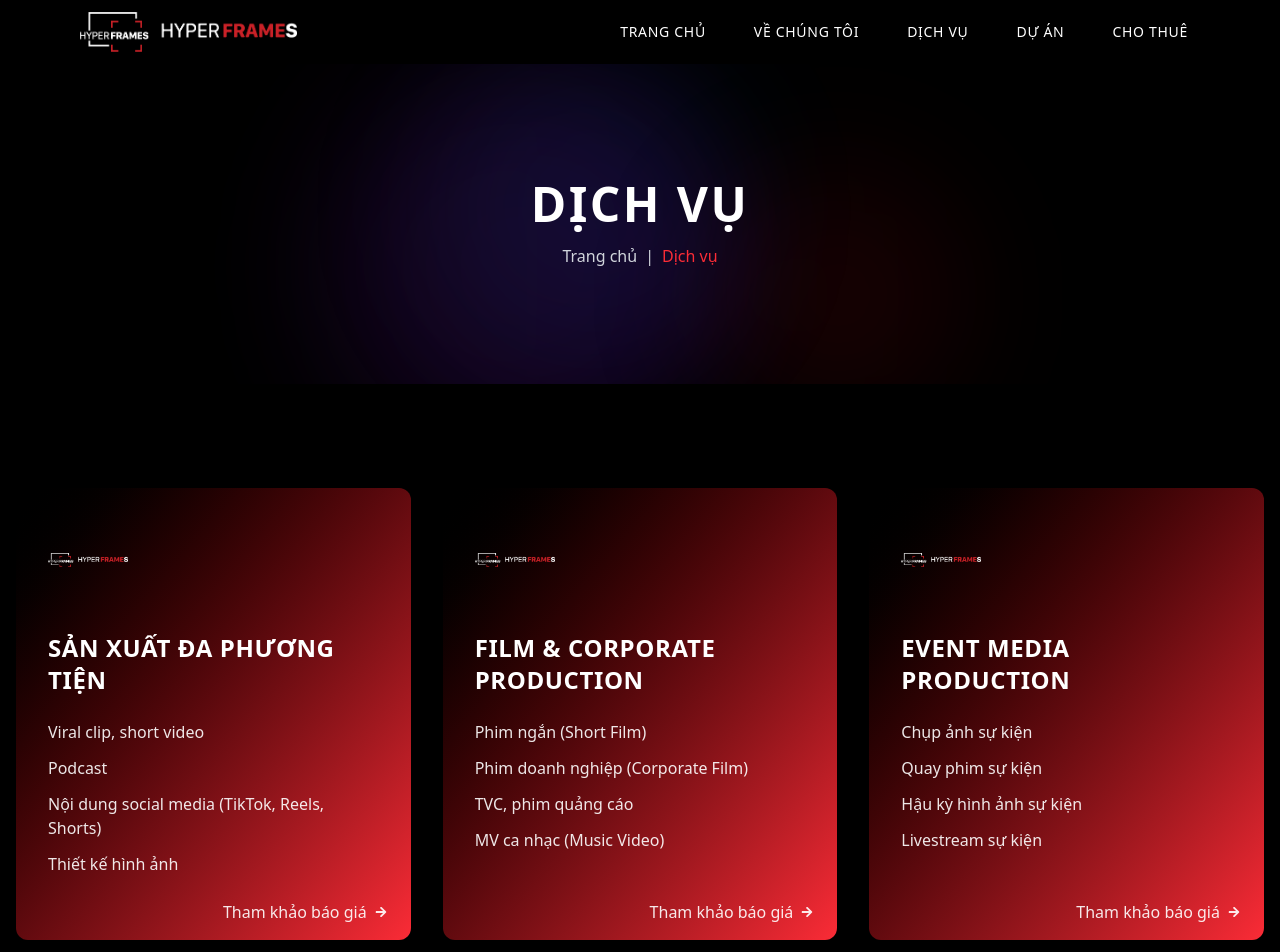
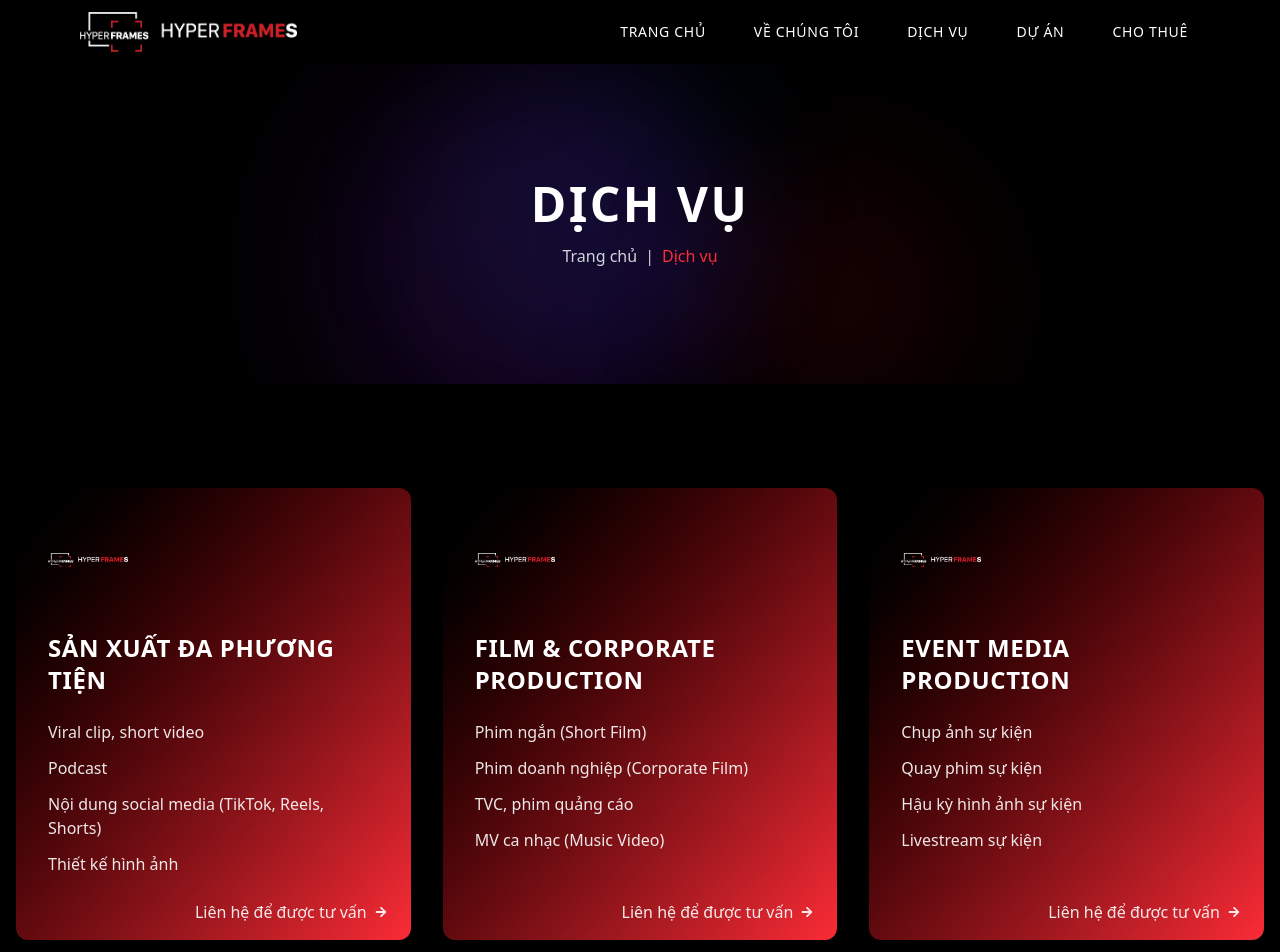
Before and after one commit to KhoaNguyen-HCMUS/HyperFrames-website, a React (Vite) app: page /services in a window 1280 px wide. Shown: the top 952 px of the page. Built offline with nearby package versions, Linux system fonts and the light colour scheme.

Commit message:
style: ✏  Changes style service page

```diff
--- a/src/components/common/serviceCard/serviceCard.jsx
+++ b/src/components/common/serviceCard/serviceCard.jsx
@@ -1,6 +1,6 @@
 import { FaArrowRight } from 'react-icons/fa';
 
-export default function ServiceCard({ title, services }) {
+export default function ServiceCard({ title, services, url }) {
   return (
     <div className='rounded-xl overflow-hidden hover:shadow-2xl shadow-lg transition-all duration-300 transform hover:scale-[1.02] hover:-translate-y-1 bg-gradient-to-br from-black to-red-500 flex flex-col h-full'>
       <div className='relative flex flex-col h-full' style={{ minHeight: '420px' }}>
@@ -18,13 +18,12 @@ export default function ServiceCard({ title, services }) {
           </ul>
         </div>
 
-        {/* "Tham khảo báo giá" link always fixed at bottom right corner */}
         <div className='absolute bottom-4 right-6 z-10'>
           <a
-            href='#'
+            href={url.link}
             className='inline-flex items-center text-white/90 hover:text-white font-medium transition-colors group'
           >
-            Tham khảo báo giá
+            {url.title}
             <FaArrowRight className='ml-2 transition-transform duration-300 group-hover:translate-x-1' size={12} />
           </a>
         </div>
--- a/src/data/services.json
+++ b/src/data/services.json
@@ -6,7 +6,11 @@
       { "name": "Podcast" },
       { "name": "Nội dung social media (TikTok, Reels, Shorts)" },
       { "name": "Thiết kế hình ảnh" }
-    ]
+    ],
+    "url": {
+      "title": "Liên hệ để được tư vấn",
+      "link": "https://www.facebook.com/hyperframesprod"
+    }
   },
   {
     "title": "FILM & CORPORATE PRODUCTION",
@@ -15,7 +19,11 @@
       { "name": "Phim doanh nghiệp (Corporate Film)" },
       { "name": "TVC, phim quảng cáo" },
       { "name": "MV ca nhạc (Music Video)" }
-    ]
+    ],
+    "url": {
+      "title": "Liên hệ để được tư vấn",
+      "link": "https://www.facebook.com/hyperframesprod"
+    }
   },
   {
     "title": "EVENT MEDIA PRODUCTION",
@@ -24,7 +32,11 @@
       { "name": "Quay phim sự kiện" },
       { "name": "Hậu kỳ hình ảnh sự kiện" },
       { "name": "Livestream sự kiện" }
-    ]
+    ],
+    "url": {
+      "title": "Liên hệ để được tư vấn",
+      "link": "https://www.facebook.com/hyperframesprod"
+    }
   },
   {
     "title": "CHO THUÊ THIẾT BỊ QUAY CHỤP",
@@ -32,10 +44,18 @@
       { "name": "Máy ảnh Canon, Sony" },
       { "name": "Đèn, micro, gimbal, flycam" },
       { "name": "Phụ kiện quay" }
-    ]
+    ],
+    "url": {
+      "title": "Xem chi tiết",
+      "link": "/rental"
+    }
   },
   {
     "title": "TIỆM ẢNH HYPERFRAMES",
-    "services": [{ "name": "Gói chụp kỷ yếu" }, { "name": "Gói chụp profile" }, { "name": "Gói chụp lễ tốt nghiệp" }]
+    "services": [{ "name": "Gói chụp kỷ yếu" }, { "name": "Gói chụp profile" }, { "name": "Gói chụp lễ tốt nghiệp" }],
+    "url": {
+      "title": "Xem chi tiết",
+      "link": "https://www.facebook.com/hyperframesprod"
+    }
   }
 ]
--- a/src/pages/services/services.jsx
+++ b/src/pages/services/services.jsx
@@ -25,7 +25,7 @@ export default function Services() {
       <div className='max-w-7xl mx-auto px-4 py-16'>
         <div className='grid grid-cols-1 md:grid-cols-2 lg:grid-cols-3 gap-8'>
           {servicesData.map((service, index) => (
-            <ServiceCard key={index} title={service.title} services={service.services} />
+            <ServiceCard key={index} title={service.title} services={service.services} url={service.url} />
           ))}
         </div>
       </div>
```
